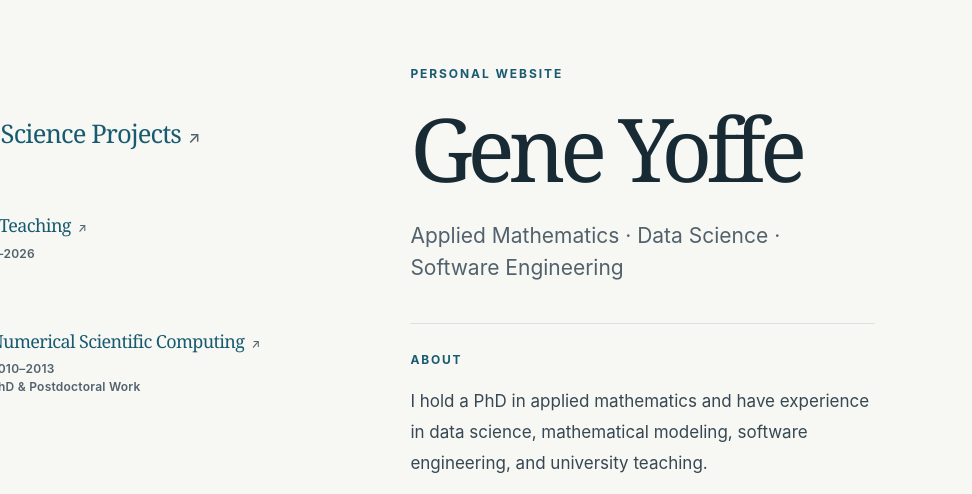
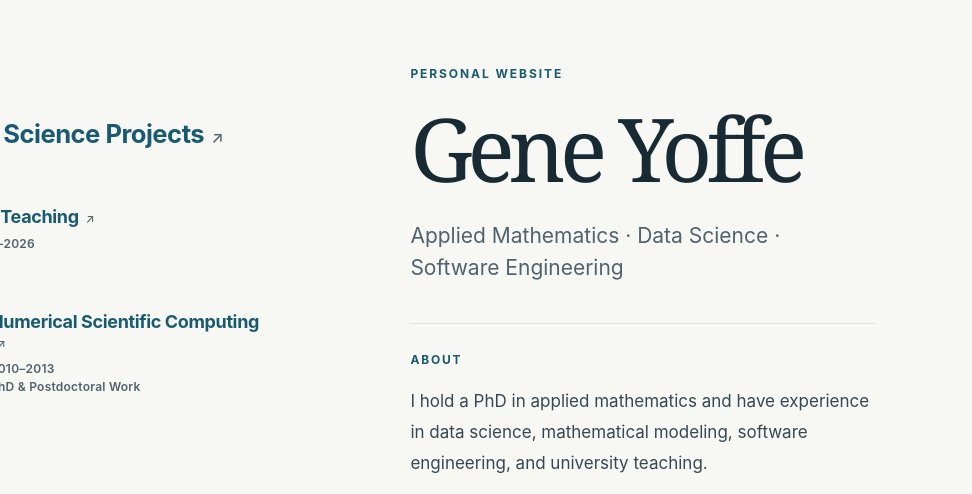
Before and after one commit to gene-yoffe/gene-yoffe.github.io, a plain HTML site: page index.html in a window 1280 px wide. Shown: the part 143-637 px from the top of the page, 0-972 px from the left. Drawn offline with Linux system fonts and the light colour scheme.

Commit message:
Match gateway typography to site links

```diff
--- a/index.html
+++ b/index.html
@@ -26,7 +26,7 @@
     .site-layout { max-width: 1510px; margin: 0 auto; display: grid; grid-template-columns: minmax(270px, 330px) minmax(0, 1fr); gap: clamp(30px, 3vw, 46px); padding: 48px 42px 72px; }
     .side-nav { align-self: start; padding-top: 105px; transform: translate(-100px, 100px); }
     .side-nav nav { min-height: 300px; display: flex; flex-direction: column; justify-content: space-between; }
-    .side-nav a { display: block; width: fit-content; max-width: 100%; color: var(--accent); text-decoration: none; font-family: Georgia, "Times New Roman", serif; font-weight: 400; line-height: 1.08; letter-spacing: -.035em; padding: 10px 0 14px; }
+    .side-nav a { display: block; width: fit-content; max-width: 100%; color: var(--accent); text-decoration: none; font-family: -apple-system, BlinkMacSystemFont, "Segoe UI", Arial, sans-serif; font-weight: 700; line-height: 1.08; letter-spacing: -.02em; padding: 10px 0 14px; }
     .side-nav a:nth-child(1) { font-size: clamp(25px, 2vw, 34px); }
     .side-nav a:nth-child(2) { font-size: clamp(18px, 1.35vw, 23px); margin-left: 24px; }
     .side-nav a:nth-child(3) { font-size: clamp(18px, 1.35vw, 23px); margin-left: 48px; }
```
